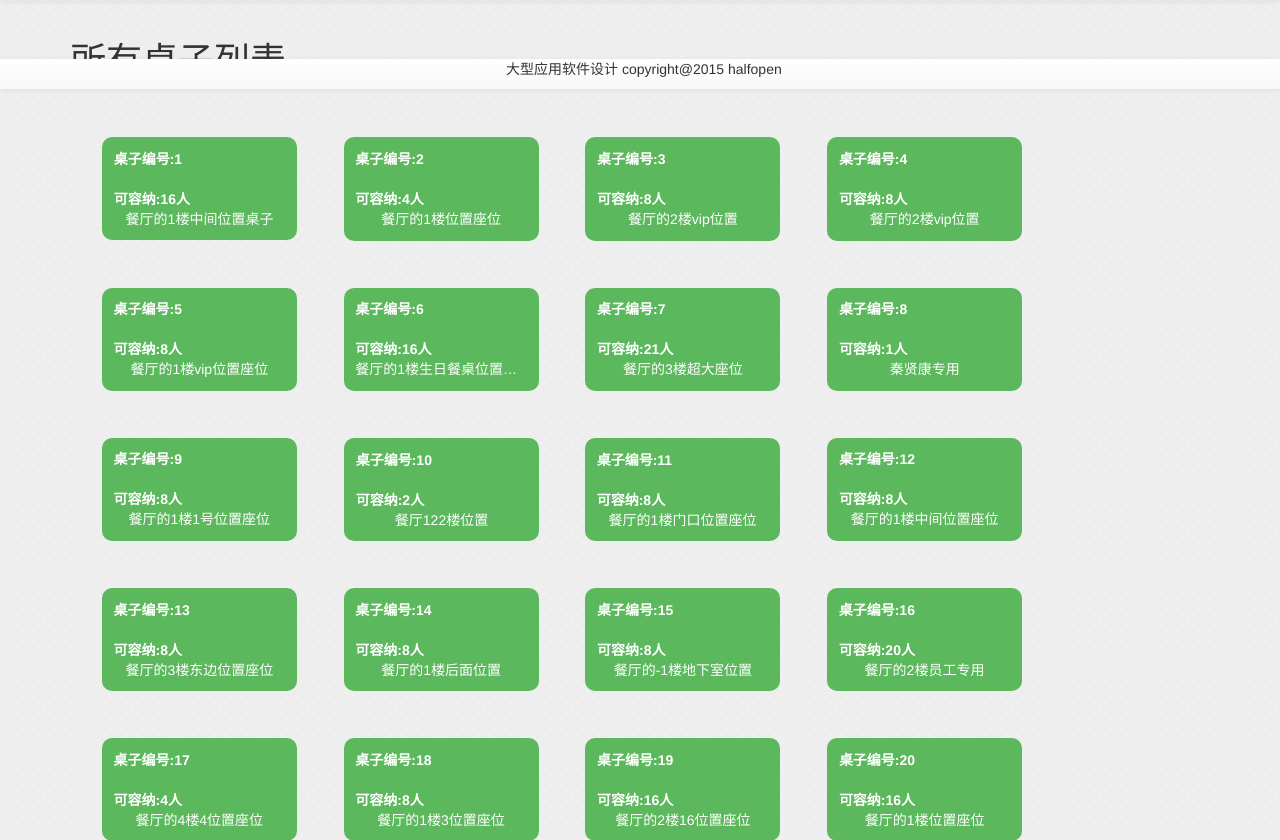
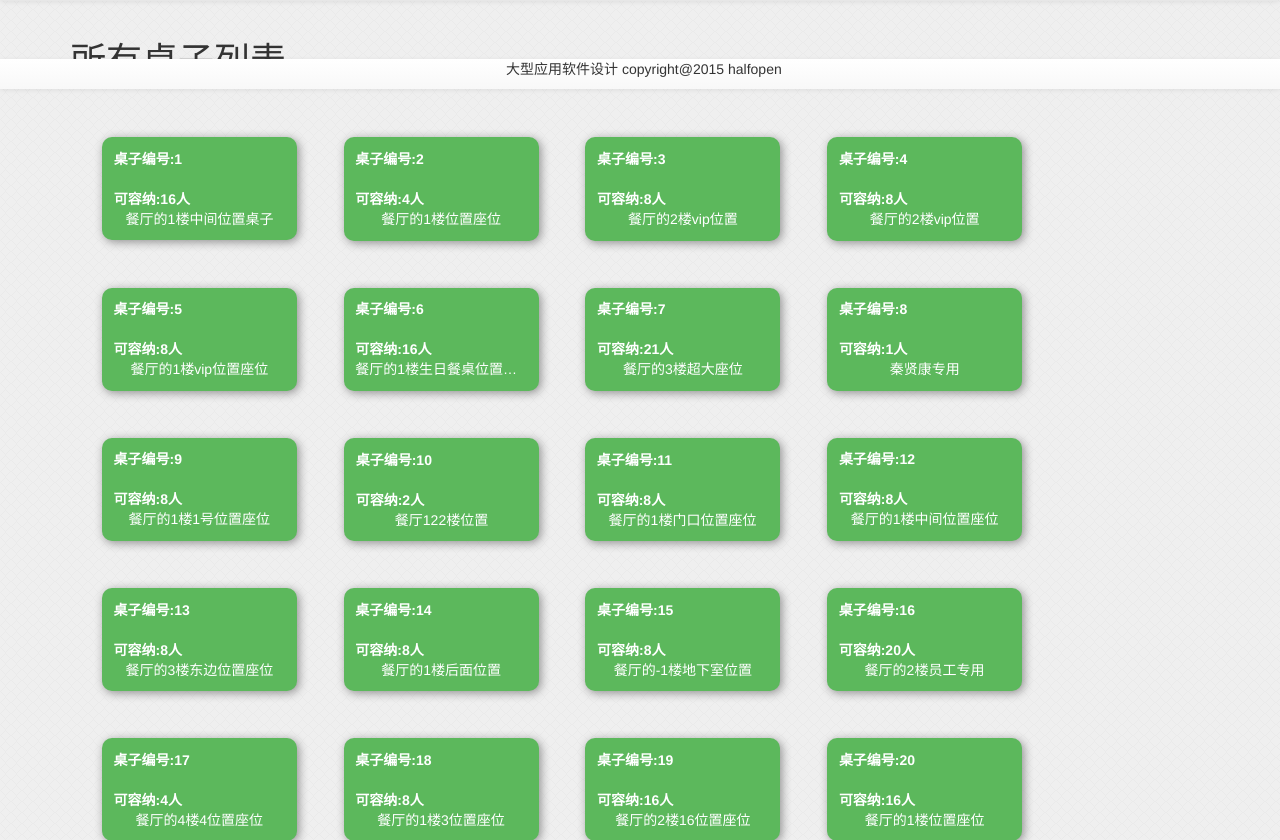
Before and after one commit to halfopen/OlineOrderMealSystem, a Django app: page /staff/tables in a window 1280 px wide. Shown: the part 711-1551 px from the top of the page. Run offline with Django 3.2, Linux system fonts and the light colour scheme; data comes from the database, SQL or seed files in the repository; parts of the project's set-up code (start-up, migrations or seed data) failed here and were passed over.

Commit message:
Update style.css

```diff
--- a/static/css/style.css
+++ b/static/css/style.css
@@ -487,3 +487,17 @@ a.loginlink {
     border-radius:20px;
     filter:progid:DXImageTransform.Microsoft.Alpha(opacity=70);
 }
+
+.meal-list{
+    filter:progid:DXImageTransform.Microsoft.Shadow(color=#909090,direction=120,strength=3);/*ie*/
+    -moz-box-shadow: 2px 2px 10px #909090;/*firefox*/
+    -webkit-box-shadow: 2px 2px 10px #909090;/*safari或chrome*/
+    box-shadow:2px 2px 10px #909090;/*opera或ie9*/
+}
+
+.meal-list:hover{
+    filter:progid:DXImageTransform.Microsoft.Shadow(color=rgba(255, 139, 59, 0.45),direction=120,strength=3);/*ie*/
+    -moz-box-shadow: 2px 2px 10px #ff8b3b;/*firefox*/
+    -webkit-box-shadow: 2px 2px 10px #ff8b3b;/*safari或chrome*/
+    box-shadow:2px 2px 10px #ff8b3b;/*opera或ie9*/
+}
```
